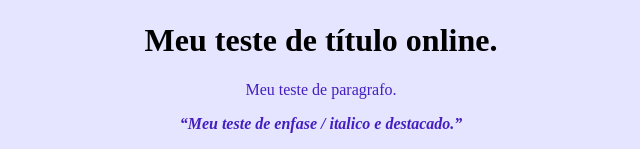
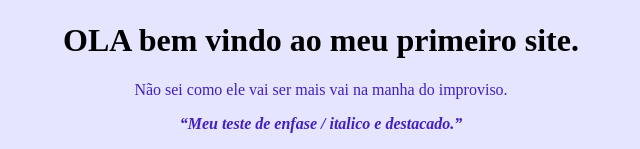
Before and after one commit to Lukinhazsz/minha-primeira-pagina, a plain HTML site: page INDEX.html in a window 1280 px wide. Shown: the part 311-460 px from the top of the page, without its empty margins (319-959 px from the left). Drawn offline with Linux system fonts and the light colour scheme.

Commit message:
Update INDEX.html

```diff
--- a/INDEX.html
+++ b/INDEX.html
@@ -9,8 +9,8 @@
     <body>
          <center><img src="https://cdn.pixabay.com/photo/2016/01/22/20/07/dollar-1156527_1280.jpg&quot;
             alt="Imagem de uma cédula de dólar"/><center/>
-        <h1 id="titulo"> Meu teste de título online.</h1>
-        <p class="texto"> Meu teste de paragrafo.</p>
+        <h1 id="titulo"> OLA bem vindo ao meu primeiro site.</h1>
+        <p class="texto"> Não sei como ele vai ser mais vai na manha do improviso.</p>
         <p class="texto"><em><strong><q>Meu teste de enfase / italico e destacado.</q></strong></em></p>
     </body>
 
```
